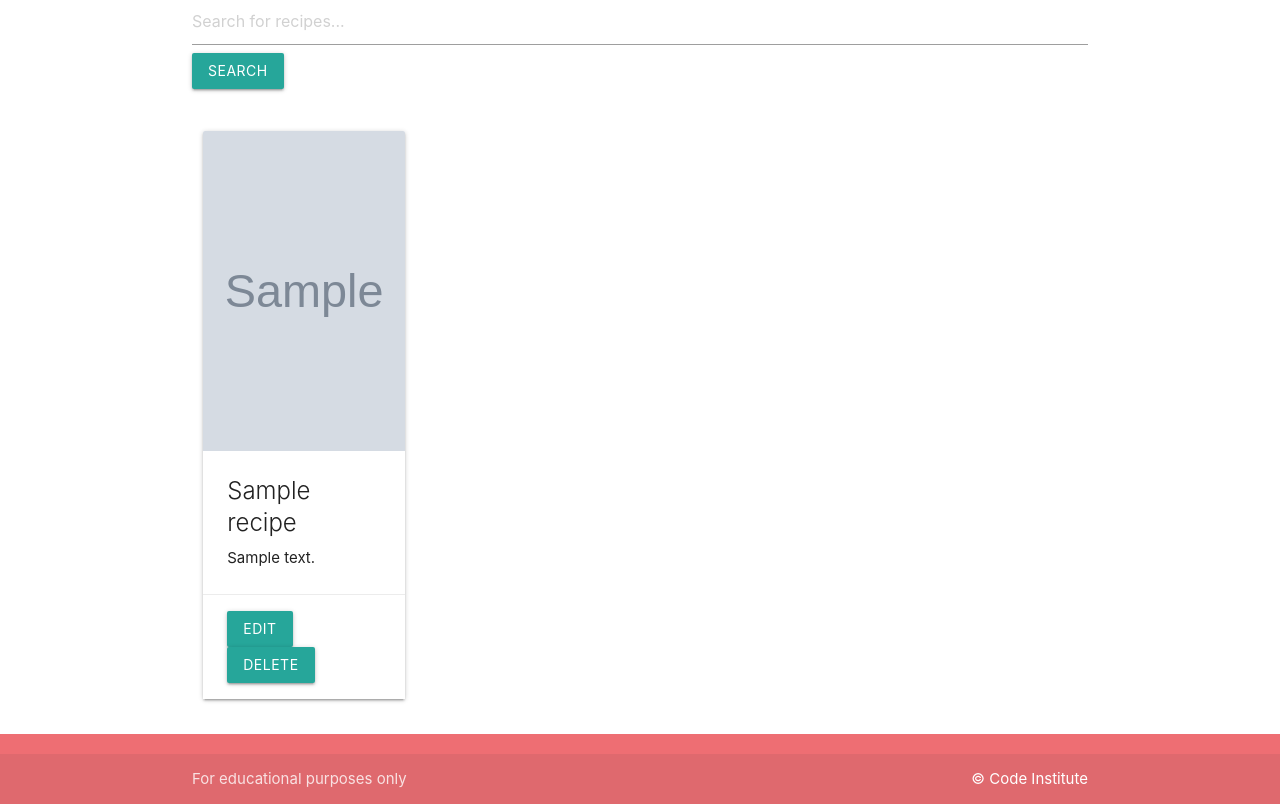
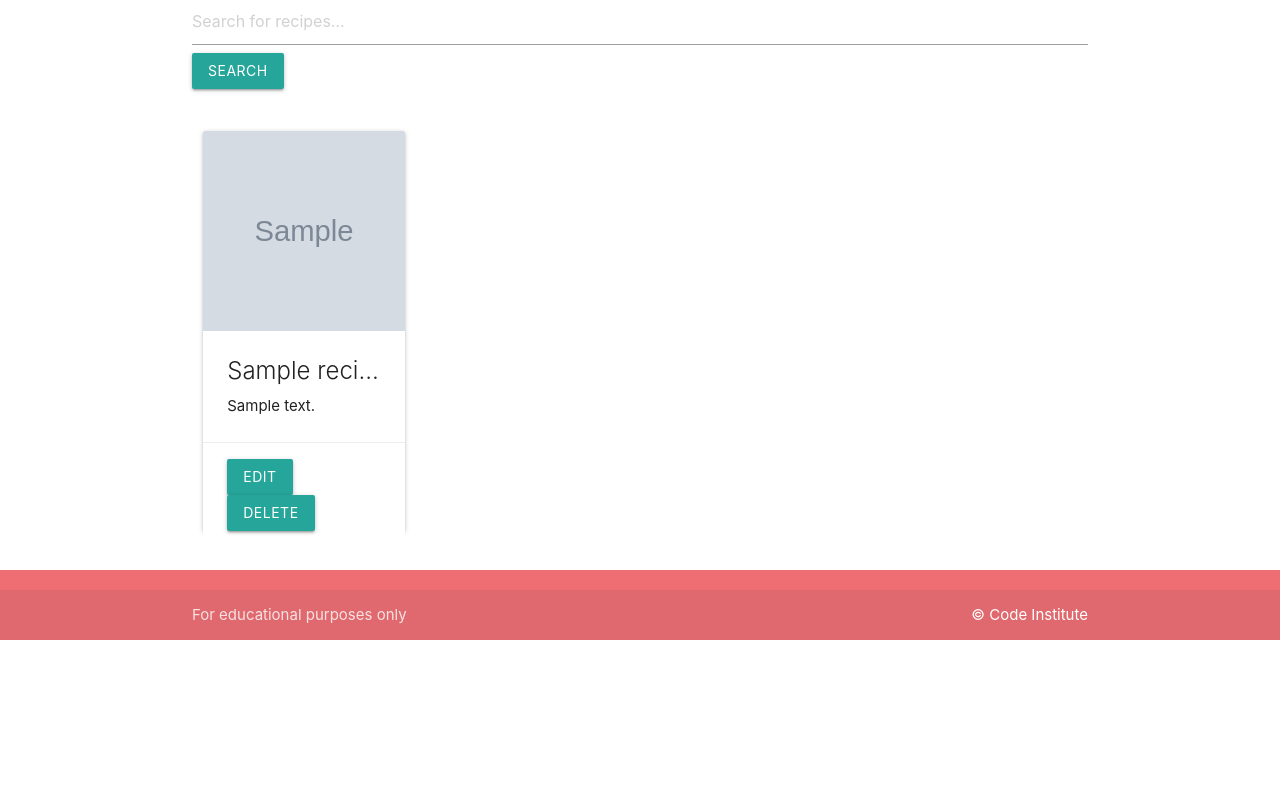
Before and after one commit to AlexandraEL9/MOCA-app, a Flask app: page / in a window 1280 px wide. Shown: the part 160-964 px from the top of the page. After the commit the page ends 800 px from the top, so only its background shows below. Run offline with Flask 2, Linux system fonts and the light colour scheme; tables that the repository leaves empty hold one stand-in row (values such as "Sample post"); grey boxes marked "Sample" are stand-in pictures; some libraries are stand-ins or nearby versions.

Commit message:
update: revert card and image element styling

```diff
--- a/moca/static/css/style.css
+++ b/moca/static/css/style.css
@@ -9,11 +9,25 @@ main {
 }
 
 /* card  element styles */
-.card .card-image img {
-  object-fit: cover;
-  height: 40vh;
+.card-image img {
+  width: 100%;
+  height: 200px; /* Adjust to your desired image height */
+  object-fit: cover; /* Ensures the image covers the area while maintaining aspect ratio */
 }
 
+.card {
+  height: 400px; /* Set a consistent card height */
+}
+
+.card-content, .card-reveal {
+  overflow-y: auto; /* Ensures content doesn't overflow outside the card */
+}
+
+.card-title {
+  white-space: nowrap;
+  overflow: hidden;
+  text-overflow: ellipsis; /* Truncate long titles with ellipsis */
+}
 /* Quick Look Reveal on Hover */
 .card:hover .card-reveal {
   display: block;
```
